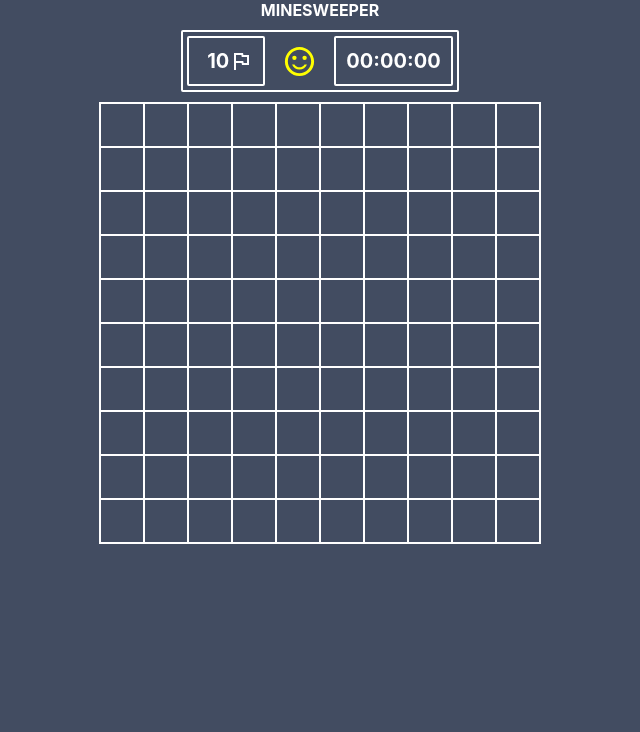
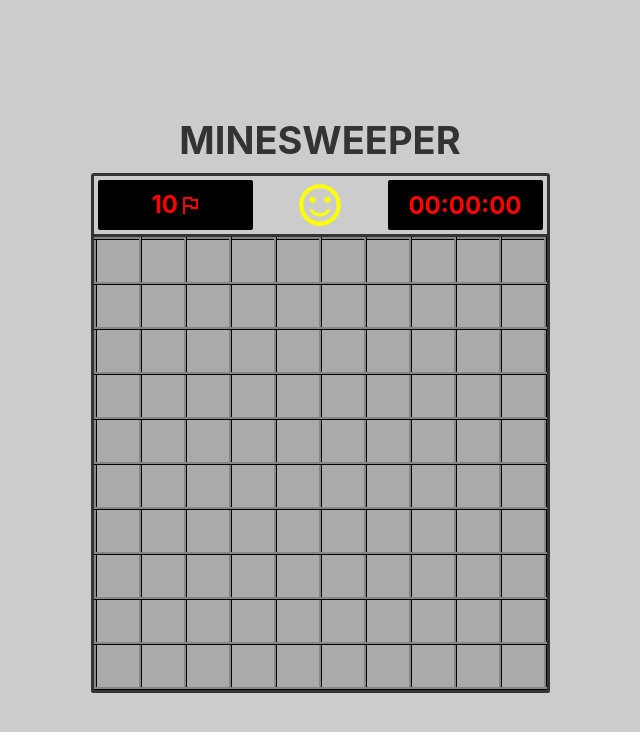
Before and after one commit to jhlescano/dev-exercise-minesweeper, a React (Create React App) app: page / in a window 1280 px wide. Shown: the top 732 px of the page, without its empty margins (320-960 px from the left). Built offline with nearby package versions, Linux system fonts and the light colour scheme.

Commit message:
feat: change styles

```diff
--- a/src/App.css
+++ b/src/App.css
@@ -1,8 +1,10 @@
 .App {
   display: flex;
   flex-direction: column;
-  justify-content: flex-start;
+  justify-content: center;
   align-items: center;
-  flex-grow: 1;
-  flex-shrink: 0;
+
+  position: absolute;
+  width: 100%;
+  height: 100%;
 }
--- a/src/components/GameBoard/components/Board/components/Cell/index.tsx
+++ b/src/components/GameBoard/components/Board/components/Cell/index.tsx
@@ -1,7 +1,5 @@
 import React from 'react';
-import { Icon } from '@material-ui/core';
 import { Flag } from '@material-ui/icons';
-import { ReactComponent as MineIcon } from './assests/mine.svg';
 import './styles.scss';
 
 export enum CellState {
@@ -33,7 +31,7 @@
 export default class CellComponent extends React.Component<Props> {
   public render() {
     const { cell, onClick, onRightClick } = this.props;
-    return <td className={`cell ${cell.state} ${cell.state === CellState.TOUCHED ? cell.type : ''}`} onClick={() => onClick()} onContextMenu={(ev) => {
+    return <td className={`cell ${cell.state} ${cell.state === CellState.TOUCHED ? cell.type + ' h' + cell.hintCount : ''}`} onClick={() => onClick()} onContextMenu={(ev) => {
       ev.preventDefault();
       onRightClick()
     }}>
@@ -47,7 +45,6 @@
         cell.state === CellState.TOUCHED &&
         <React.Fragment>
           { cell.type === CellType.HINT && cell.hintCount !== 0 && cell.hintCount }
-          { cell.type === CellType.BOMB && <MineIcon />}
         </React.Fragment>
       }
     </td>;
--- a/src/components/GameBoard/components/Board/components/Cell/styles.scss
+++ b/src/components/GameBoard/components/Board/components/Cell/styles.scss
@@ -1,13 +1,15 @@
-$color-bomb: #870303;
-$color-flag: #fc0303;
-$color-border: white;
-$color-touched: #5d6e8f;
+$color-bomb: red;
+$color-flag: red;
+$color-border: #333;
+$color-touched: #e4e4e4;
+$color-background: #AAA;
 
 .cell {
   padding: 5px;
   width: 32px;
   height: 32px;
-  border: solid 2px $color-border;
+  border: solid 3px $color-border;
+  border-style: inset;
   cursor: pointer;
   user-select: none;
   overflow: hidden;
@@ -15,19 +17,46 @@
   text-align: center;
   vertical-align: middle;
   font-size: 24px;
+  font-weight: bolder;
+  color: white;
+
+  background-color: $color-background;
 
   &.TOUCHED {
     &.HINT {
       background-color: $color-touched;
+
+      // Hint colors
+      &.h1 {
+        color: blue;
+      }
+      &.h2 {
+        color: green;
+      }
+      &.h3 {
+        color: red;
+      }
+      &.h4 {
+        color: purple;
+      }
+      &.h5 {
+        color: orange;
+      }
+      &.h6 {
+        color: yellow;
+      }
+      &.h7 {
+        color: turquoise;
+      }
+      &.h8 {
+        color: black;
+      }
     }
 
     &.BOMB {
       background-color: $color-bomb;
+      background-image: url(./assests/mine.svg);
     }
-  }
-
-  &.HINT {
-    background-color: transparent;
   }
 
   .flag-icon {
--- a/src/components/GameBoard/components/Board/index.tsx
+++ b/src/components/GameBoard/components/Board/index.tsx
@@ -35,11 +35,13 @@
           table.push(<tr key={''+i}>{children}</tr>)
         }
 
-        return <table className='board'>
-          <tbody>
-            {table}
-          </tbody>
-        </table>;
+        return <div className='board'>
+          <table>
+            <tbody>
+              {table}
+            </tbody>
+          </table>
+        </div>;
       }}
     </GameSession>
   }
--- a/src/components/GameBoard/components/Board/styles.scss
+++ b/src/components/GameBoard/components/Board/styles.scss
@@ -1,4 +1,9 @@
 .board {
-  border: solid 2px white;
-  border-collapse: collapse;
+  border: solid 3px #333;
+  border-top: 0;
+  border-radius: 0 0 3px 3px;
+
+  table {
+    border-collapse: collapse;
+  }
 }
--- a/src/components/GameBoard/components/Header/index.tsx
+++ b/src/components/GameBoard/components/Header/index.tsx
@@ -26,10 +26,10 @@
             <FlagOutlined />
           </div>
           <div className='state-display'>
-            <IconButton centerRipple color='inherit' onClick={onRestartClick}>
-              { (gameStatus === GameStatus.PLAYING || gameStatus === GameStatus.PAUSED) && <SentimentSatisfiedAltOutlined fontSize='large' /> }
-              { gameStatus === GameStatus.WIN && <SentimentVerySatisfiedOutlined fontSize='large' /> }
-              { gameStatus === GameStatus.LOST && <SentimentVeryDissatisfiedOutlined fontSize='large' /> }
+            <IconButton color='inherit' style={{ fontSize: 'inherit' }} onClick={onRestartClick}>
+              { (gameStatus === GameStatus.PLAYING || gameStatus === GameStatus.PAUSED) && <SentimentSatisfiedAltOutlined fontSize='inherit' /> }
+              { gameStatus === GameStatus.WIN && <SentimentVerySatisfiedOutlined fontSize='inherit' /> }
+              { gameStatus === GameStatus.LOST && <SentimentVeryDissatisfiedOutlined fontSize='inherit' /> }
             </IconButton>
           </div>
           <TimerDisplay state={(gameStatus === GameStatus.PLAYING) ? 'run' : (gameStatus !== GameStatus.PAUSED) ? 'stop' : 'clear'} />
--- a/src/components/GameBoard/components/Header/styles.scss
+++ b/src/components/GameBoard/components/Header/styles.scss
@@ -1,37 +1,35 @@
 .header {
   display: flex;
   flex-direction: row;
-  flex-grow: 1;
+  flex-grow: 0;
   flex-shrink: 0;
   justify-content: space-between;
   align-items: stretch;
 
-  margin: 10px 0;
   padding: 4px;
 
-  border: solid 2px white;
-  border-radius: 2px;
+  border: solid 3px #333;
+  border-radius: 3px 3px 0 0;
 
   height: 50px;
   min-width: 130px;
   overflow: hidden;
-
-  > * + * {
-    margin-left: 5px;
-  }
 
   .bomb-counter, .state-display, .timer {
     display: flex;
     flex-direction: row;
     align-items: center;
     justify-content: center;
-    font-size: 20px;
+    font-size: 24px;
+    width: 33%;
   }
 
   .bomb-counter, .timer {
     padding: 10px;
-    border: solid 2px white;
     border-radius: 2px;
+
+    background-color: black;
+    color: red;
   }
 
   .bomb-counter {
@@ -46,6 +44,7 @@
   }
 
   .state-display {
-    color: yellow;
+    color: #ffff00;
+    font-size: 50px;
   }
 }
--- a/src/components/GameBoard/index.tsx
+++ b/src/components/GameBoard/index.tsx
@@ -2,7 +2,7 @@
 import { Cell, CellState, CellType } from './components/Board/components/Cell';
 import { Board } from './components/Board';
 import { Header } from './components/Header';
-import './styles.css';
+import './styles.scss';
 
 export enum GameStatus {
   PLAYING = 'PLAYING',
@@ -42,9 +42,11 @@
 
   public render() {
     return <GameSessionContext.Provider value={this.state}>
-      <div>MINESWEEPER</div>
-      <Header onRestartClick={this.restartGame} />
-      <Board onCellClick={this.onCellClick} onCellRightClick={this.onCellRightClick} />
+      <div className='main-page'>
+        <div className='title'>MINESWEEPER</div>
+        <Header onRestartClick={this.restartGame} />
+        <Board onCellClick={this.onCellClick} onCellRightClick={this.onCellRightClick} />
+      </div>
     </GameSessionContext.Provider>;
   }
 
@@ -144,8 +146,6 @@
   }
 
   private onCellClick = (x: number, y: number) => {
-    console.log('click on cell '+ x + y);
-
     const { cells, gameStatus } = this.state;
     const index = ''+x+y;
 
@@ -177,8 +177,6 @@
   }
 
   private onCellRightClick = (x: number, y: number) => {
-    console.log('right click on cell '+ x + y);
-
     const { cells, gameStatus } = this.state;
     const index = ''+x+y;
 
--- /dev/null
+++ b/src/components/GameBoard/styles.scss
@@ -0,0 +1,11 @@
+.main-page {
+  display: flex;
+  flex-direction: column;
+
+  .title {
+    align-self: center;
+    color: #333;
+    font-size: 38px;
+    margin: 10px 0;
+  }
+}
--- a/src/index.css
+++ b/src/index.css
@@ -1,7 +1,7 @@
 body {
-  color: white;
+  color: black;
   font-weight: bold;
-  background-color: #424c61;
+  background-color: #CCC;
 
   margin: 0;
   font-family: -apple-system, BlinkMacSystemFont, 'Segoe UI', 'Roboto', 'Oxygen',
```
Also changed, not shown: src/components/GameBoard/styles.css (deleted).
